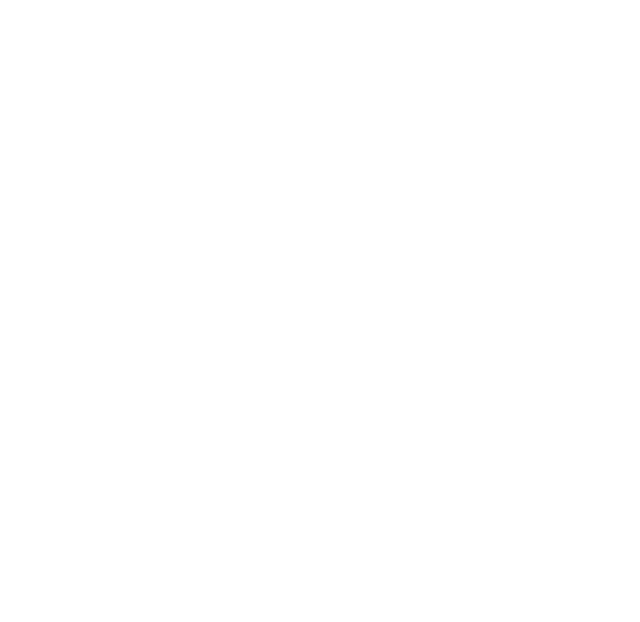
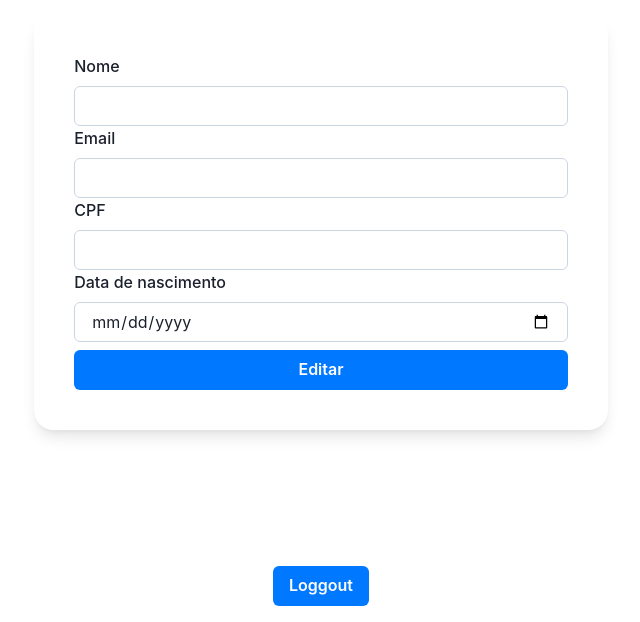
Before and after one commit to Danieljacon/react-ts-privateroute, a React (Create React App) app: page /edit-person in a window 1280 px wide. Before the commit this address had no page. Shown: the part 178-800 px from the top of the page, without its empty margins (319-959 px from the left). Built offline with nearby package versions, Linux system fonts and the light colour scheme; sample sign-in values are in the browser's storage.

Commit message:
edit person

```diff
--- a/src/Rooter.tsx
+++ b/src/Rooter.tsx
@@ -8,6 +8,7 @@
 import { PrivateRoute } from "./pages/PrivateRoute";
 import { Register } from "./pages/Register";
 import { Box, ChakraProvider } from "@chakra-ui/react";
+import { EditPerson } from "./pages/EditPerson";
 
 export const Router = () => {
   return (
@@ -19,9 +20,9 @@
               <Routes>
                 <Route path="/" element={<Login />} />
                 <Route path="/register" element={<Register />} />
-
                 <Route element={<PrivateRoute />}>
                   <Route path="/dashboard" element={<Dashboard />} />
+                  <Route path="/edit-person" element={<EditPerson />} />
                   <Route
                     path="/dashboard/new-person"
                     element={<AddNewPerson />}
--- /dev/null
+++ b/src/pages/EditPerson/index.tsx
@@ -0,0 +1,50 @@
+import React, { useContext } from "react";
+import { useForm } from "react-hook-form";
+import { AuthContext } from "../../contexts/AuthContext";
+import { IPerson } from "../../utils/interfaces";
+import {
+  Button,
+  Center,
+  Container,
+  FormControl,
+  FormLabel,
+  Input,
+} from "@chakra-ui/react";
+
+export const EditPerson = () => {
+  // const { handleLogin, token } = useContext(AuthContext);
+  const { register, handleSubmit } = useForm<IPerson>();
+
+  const onSubmit = (data: IPerson) => {
+    console.log(data)
+    // handleLogin(data);
+  };
+
+  return (
+    <Container>
+      <Center minH={"100vh"} display="flex" flexDir="column" opacity="0" animation="slidein 1s ease-in-out forwards">
+        <FormControl
+          onSubmit={handleSubmit(onSubmit)}
+          as="form"
+          p={10}
+          borderRadius={20}
+          shadow="lg"
+        >
+          <FormLabel htmlFor="nome">Nome</FormLabel>
+          <Input borderColor="gray.300" type="text" {...register("nome")} />
+          <FormLabel htmlFor="email">Email</FormLabel>
+          <Input borderColor="gray.300" type="email" {...register("email")} />
+          <FormLabel htmlFor="cpf">CPF</FormLabel>
+          <Input borderColor="gray.300" type="text" {...register("cpf")} />
+          <FormLabel htmlFor="dataNascimento">Data de nascimento</FormLabel>
+          <Input borderColor="gray.300" type="date" {...register("dataNascimento")} />
+
+          <Button w={"full"} colorScheme="messenger" mt={2} type="submit">
+            Editar
+          </Button>
+        </FormControl>
+      </Center>
+    </Container>
+
+  )
+}
```
